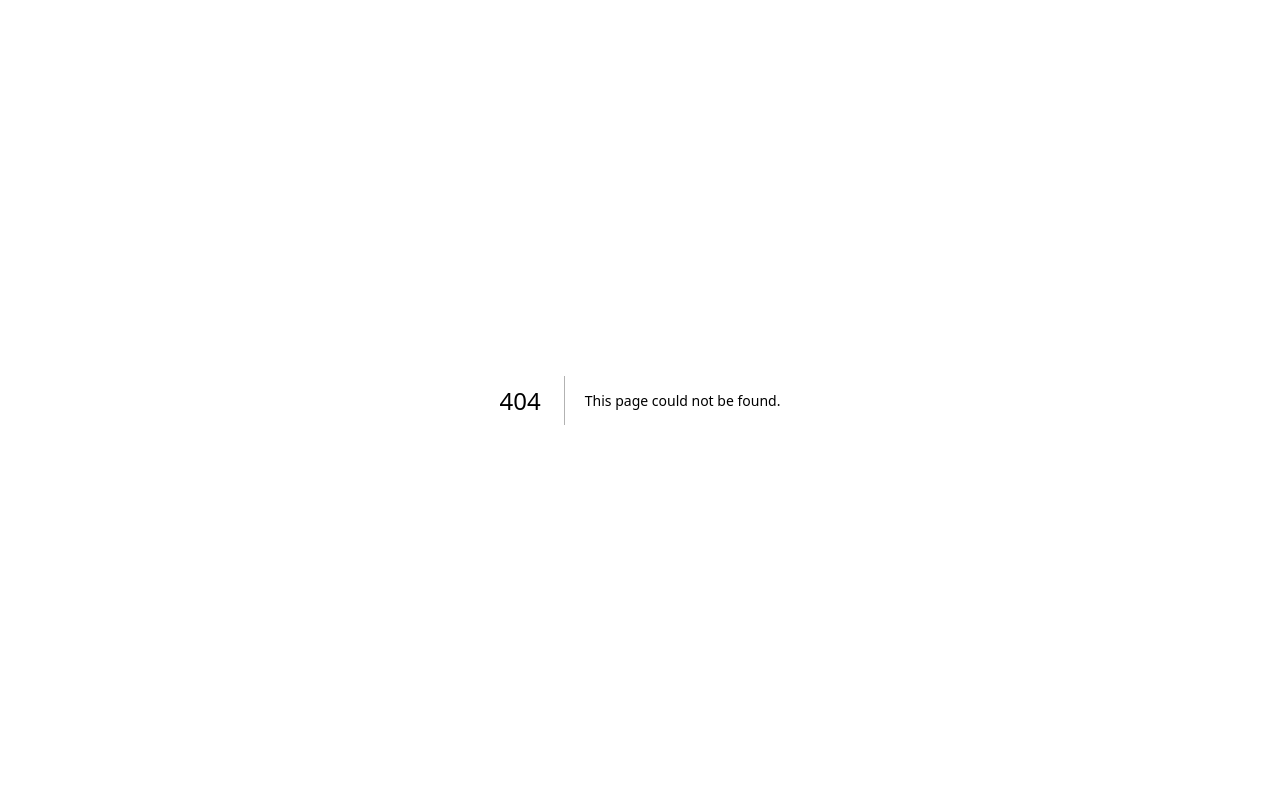
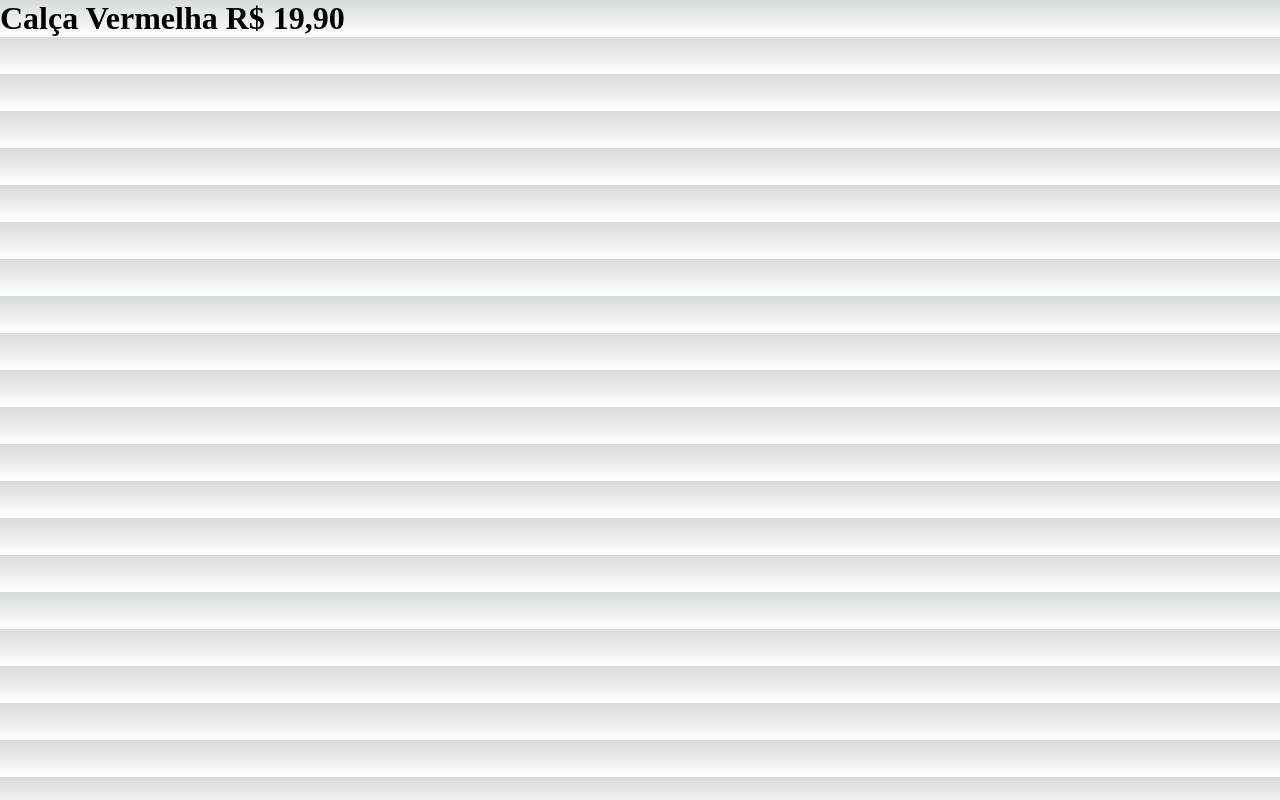
Before and after one commit to gglsilva/estudos-next-js, a Next.js app: page /products/pants/redpant in a window 1280 px wide. Before the commit this address had no page. Built offline with nearby package versions, Linux system fonts and the light colour scheme.

Commit message:
add nested routes

```diff
--- /dev/null
+++ b/pages/products/pants/bluepant.js
@@ -0,0 +1,3 @@
+export default function BluePant(){
+    return <h1>Calça Azul R$ 19,90</h1>
+}
--- /dev/null
+++ b/pages/products/pants/redpant.js
@@ -0,0 +1,3 @@
+export default function RedPant(){
+    return <h1>Calça Vermelha R$ 19,90</h1>
+}
--- /dev/null
+++ b/pages/products/shirt.js
@@ -0,0 +1,3 @@
+export default function Shirt(){
+    return <h1>Camisa R$ 19,90</h1>
+}
```
Also changed, not shown: pages/products/index.js (renamed from pages/products.js).
